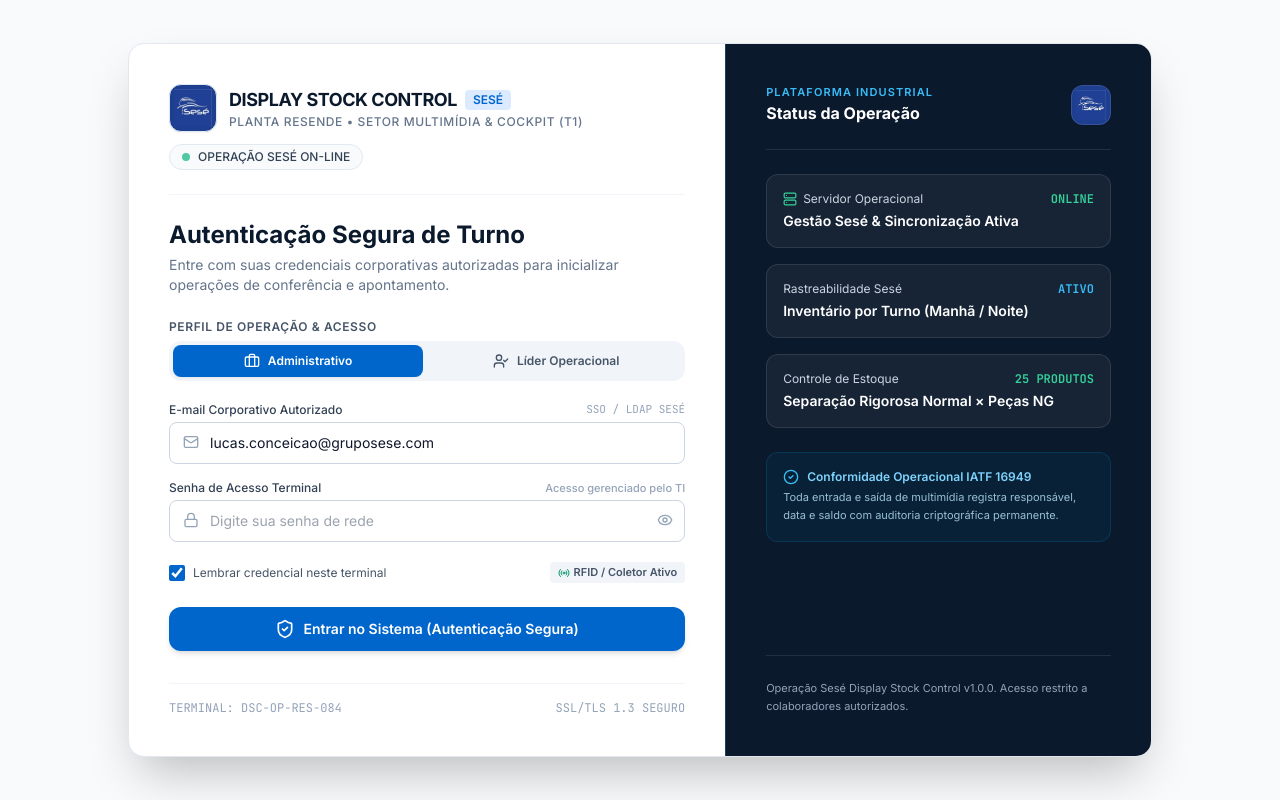
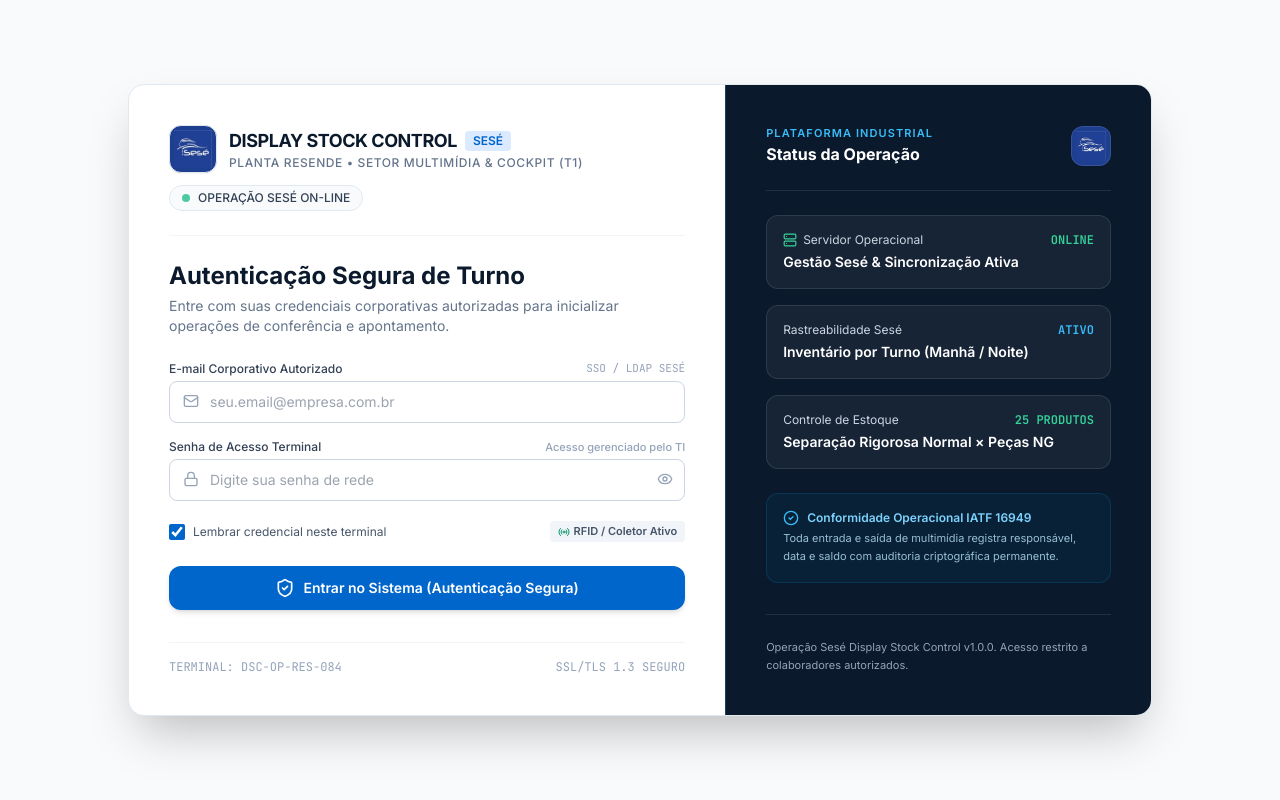
Before and after one commit to LucasCarvalho0/Display-Stock, a Next.js app: page /login in a window 1280 px wide. Built offline with nearby package versions, Linux system fonts and the light colour scheme.

Commit message:
fix(prisma): explicitar datasource url no PrismaClient e limpar tela de login

```diff
--- a/src/app/(auth)/login/page.tsx
+++ b/src/app/(auth)/login/page.tsx
@@ -29,29 +29,18 @@ export default function LoginPage() {
   const router = useRouter();
   const [showPassword, setShowPassword] = useState(false);
   const [serverError, setServerError] = useState("");
-  const [activeProfileTab, setActiveProfileTab] = useState<"administrativo" | "lider">("administrativo");
 
   const {
     register,
     handleSubmit,
-    setValue,
     formState: { errors, isSubmitting },
   } = useForm<FormData>({
     resolver: zodResolver(loginSchema),
     defaultValues: {
-      email: "lucas.conceicao@gruposese.com",
+      email: "",
       password: "",
     },
   });
-
-  const selectPreset = (type: "administrativo" | "lider") => {
-    setActiveProfileTab(type);
-    if (type === "administrativo") {
-      setValue("email", "lucas.conceicao@gruposese.com");
-    } else {
-      setValue("email", "lider1@suaempresa.com.br");
-    }
-  };
 
   const onSubmit = handleSubmit(async (data) => {
     setServerError("");
@@ -113,39 +102,6 @@ export default function LoginPage() {
               Entre com suas credenciais corporativas autorizadas para inicializar operações de
               conferência e apontamento.
             </p>
-          </div>
-
-          {/* Seletor de Atalho de Perfil */}
-          <div className="mb-5">
-            <label className="block text-xs font-semibold text-slate-600 mb-1.5 uppercase tracking-wider">
-              Perfil de Operação &amp; Acesso
-            </label>
-            <div className="grid grid-cols-2 gap-2 p-1 bg-slate-100 rounded-xl">
-              <button
-                type="button"
-                onClick={() => selectPreset("administrativo")}
-                className={`py-2 px-3 rounded-lg text-xs font-semibold transition-all flex items-center justify-center gap-2 ${
-                  activeProfileTab === "administrativo"
-                    ? "bg-brand text-white shadow-sm"
-                    : "text-slate-600 hover:text-slate-900"
-                }`}
-              >
-                <Briefcase className="h-4 w-4 shrink-0" />
-                <span>Administrativo</span>
-              </button>
-              <button
-                type="button"
-                onClick={() => selectPreset("lider")}
-                className={`py-2 px-3 rounded-lg text-xs font-semibold transition-all flex items-center justify-center gap-2 ${
-                  activeProfileTab === "lider"
-                    ? "bg-brand text-white shadow-sm"
-                    : "text-slate-600 hover:text-slate-900"
-                }`}
-              >
-                <UserCheck className="h-4 w-4 shrink-0" />
-                <span>Líder Operacional</span>
-              </button>
-            </div>
           </div>
 
           {/* Formulário */}
--- a/src/lib/db.ts
+++ b/src/lib/db.ts
@@ -1,6 +1,12 @@
 import { PrismaClient, Prisma } from "@prisma/client";
 const g = globalThis as unknown as { prisma?: PrismaClient };
-export const prisma = g.prisma ?? new PrismaClient({ log: process.env.NODE_ENV === "development" ? ["warn", "error"] : ["error"] });
+const dbUrl = process.env.DATABASE_URL;
+export const prisma =
+  g.prisma ??
+  new PrismaClient({
+    datasources: dbUrl ? { db: { url: dbUrl } } : undefined,
+    log: process.env.NODE_ENV === "development" ? ["warn", "error"] : ["error"],
+  });
 if (process.env.NODE_ENV !== "production") g.prisma = prisma;
 export type Tx = Prisma.TransactionClient;
 /** Transação serializável com retry em caso de conflito de serialização (P2034). */
```
